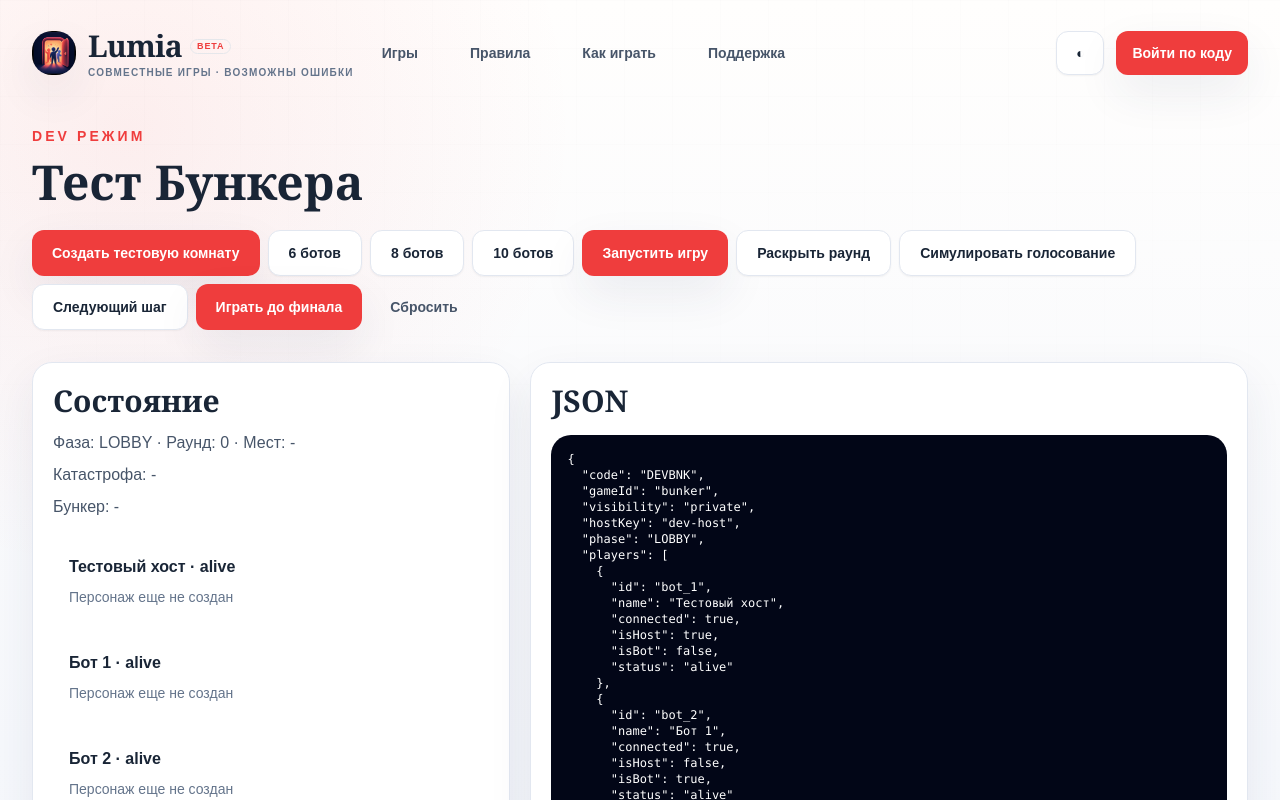
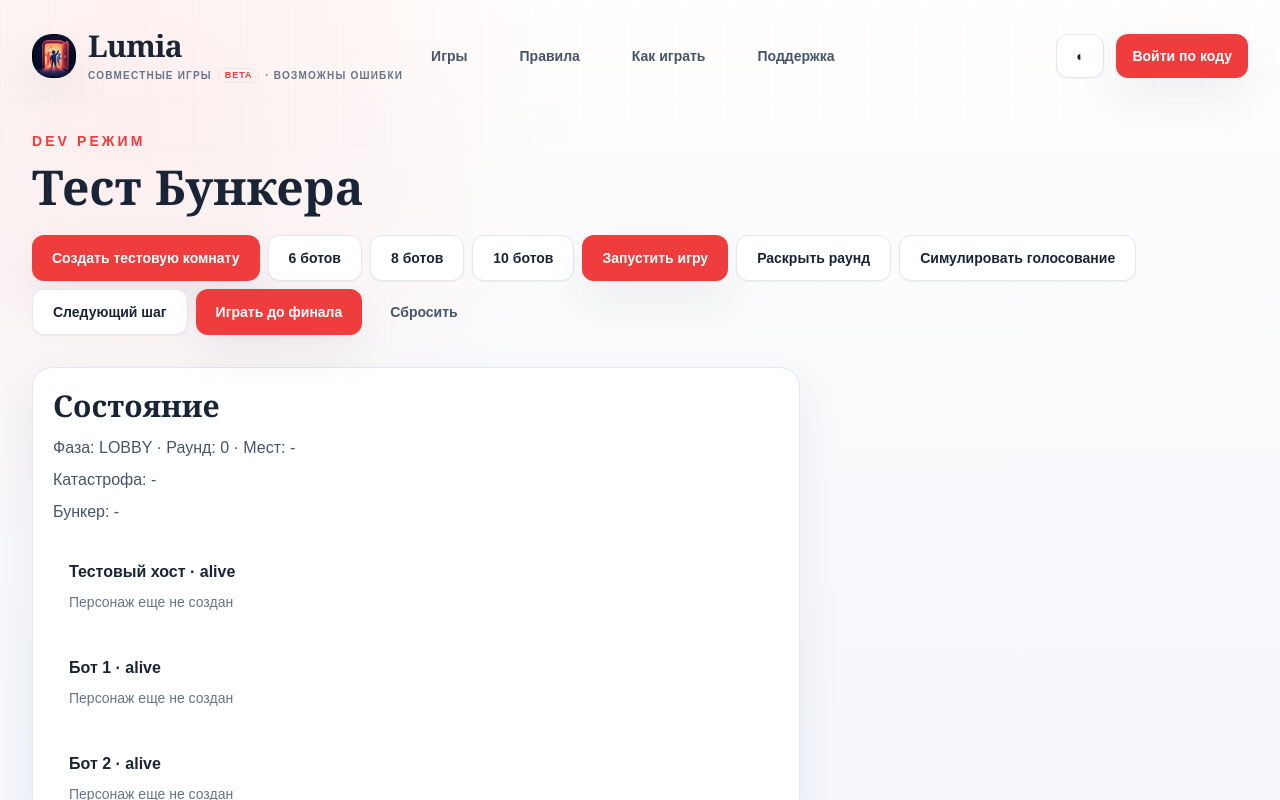
Before and after one commit to Iutin12/Project-Game, a Next.js app: page /dev/bunker-test in a window 1280 px wide. Shown: the top 800 px of the page. Built offline with nearby package versions, Linux system fonts and the light colour scheme.

Commit message:
Polish beta branding and bunker test page

```diff
--- a/src/app/dev/bunker-test/page.tsx
+++ b/src/app/dev/bunker-test/page.tsx
@@ -37,7 +37,7 @@ export default function BunkerTestPage() {
           <Button variant="ghost" onClick={() => setRoom(createBunkerTestRoom(6))}>Сбросить</Button>
         </div>
 
-        <div className="mt-8 grid gap-5 xl:grid-cols-[0.8fr_1.2fr]">
+        <div className="mt-8 max-w-3xl">
           <section className="rounded-2xl border border-line bg-white p-5 shadow-soft">
             <h2 className="font-display text-3xl font-semibold text-ink">Состояние</h2>
             <p className="mt-3 text-slate-600">Фаза: {room.phase} · Раунд: {room.currentRound} · Мест: {room.bunkerSlots || "-"}</p>
@@ -62,11 +62,6 @@ export default function BunkerTestPage() {
               })}
             </div>
           </section>
-
-          <section className="rounded-2xl border border-line bg-white p-5 shadow-soft">
-            <h2 className="font-display text-3xl font-semibold text-ink">JSON</h2>
-            <pre className="mt-4 max-h-[48rem] overflow-auto rounded-2xl bg-slate-950 p-4 text-xs text-white">{JSON.stringify(room, null, 2)}</pre>
-          </section>
         </div>
       </section>
     </AppShell>
--- a/src/components/layout/AppShell.tsx
+++ b/src/components/layout/AppShell.tsx
@@ -46,9 +46,11 @@ export function AppShell({ children, onLogoClick }: { children: React.ReactNode;
             priority
           />
           <span className="flex min-w-0 flex-col leading-none">
-            <span className="flex items-center gap-2"><span className="font-display text-2xl font-semibold tracking-tight sm:text-3xl">Lumia</span><span className="rounded-full border border-coral/25 bg-coral/10 px-1.5 py-0.5 text-[8px] font-black uppercase tracking-[0.1em] text-coral sm:text-[9px]">beta</span></span>
-            <span className="mt-1 text-[9px] font-bold uppercase tracking-[0.12em] text-slate-500 dark:text-white/50 sm:text-[10px]">
-              совместные игры · возможны ошибки
+            <span className="font-display text-2xl font-semibold tracking-tight sm:text-3xl">Lumia</span>
+            <span className="mt-1 flex items-center gap-1.5 whitespace-nowrap text-[9px] font-bold uppercase tracking-[0.12em] text-slate-500 dark:text-white/50 sm:text-[10px]">
+              <span>совместные игры</span>
+              <span className="rounded-full border border-coral/25 bg-coral/10 px-1.5 py-0.5 text-[8px] font-black tracking-[0.1em] text-coral sm:text-[9px]">beta</span>
+              <span className="hidden sm:inline">· возможны ошибки</span>
             </span>
           </span>
         </Link>
```
